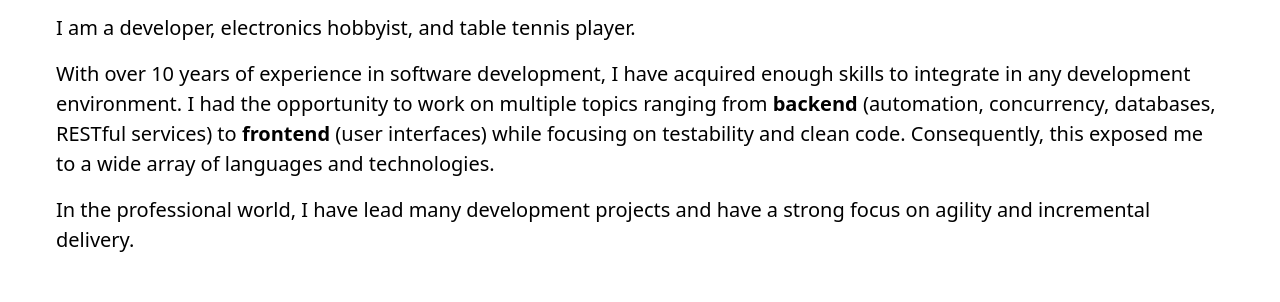
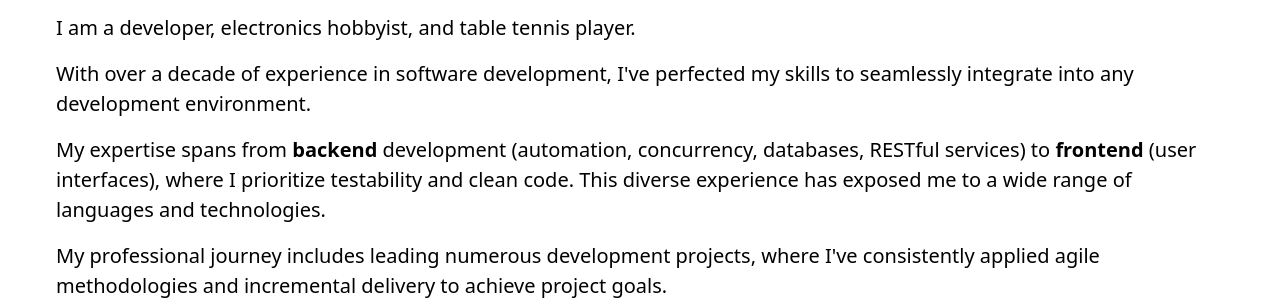
Before and after one commit to ChadiEM/website, a website: page website/index.html in a window 1280 px wide. Shown: the part 454-756 px from the top of the page. Drawn offline with Linux system fonts and the light colour scheme.

Commit message:
Update text.

```diff
--- a/website/index.html
+++ b/website/index.html
@@ -38,13 +38,20 @@
                             <p>I am a developer, electronics hobbyist, and table tennis player.</p>
 
                             <p>
-                                With over 10 years of experience in software development, I have acquired enough skills to integrate in any development
-                                environment. I had the opportunity to work on multiple topics ranging from <b>backend</b> (automation, concurrency, databases,
-                                RESTful services) to <b>frontend</b> (user interfaces) while focusing on testability and clean code. Consequently, this exposed
-                                me to a wide array of languages and technologies.
+                                With over a decade of experience in software development, I've perfected my skills to seamlessly integrate into any development
+                                environment.
                             </p>
 
-                            <p>In the professional world, I have lead many development projects and have a strong focus on agility and incremental delivery.</p>
+                            <p>
+                                My expertise spans from <b>backend</b> development (automation, concurrency, databases, RESTful services) to
+                                <b>frontend</b> (user interfaces), where I prioritize testability and clean code. This diverse experience has exposed me to a
+                                wide range of languages and technologies.
+                            </p>
+
+                            <p>
+                                My professional journey includes leading numerous development projects, where I've consistently applied agile methodologies and
+                                incremental delivery to achieve project goals.
+                            </p>
                         </div>
 
                         <div class="tech-list">
```
